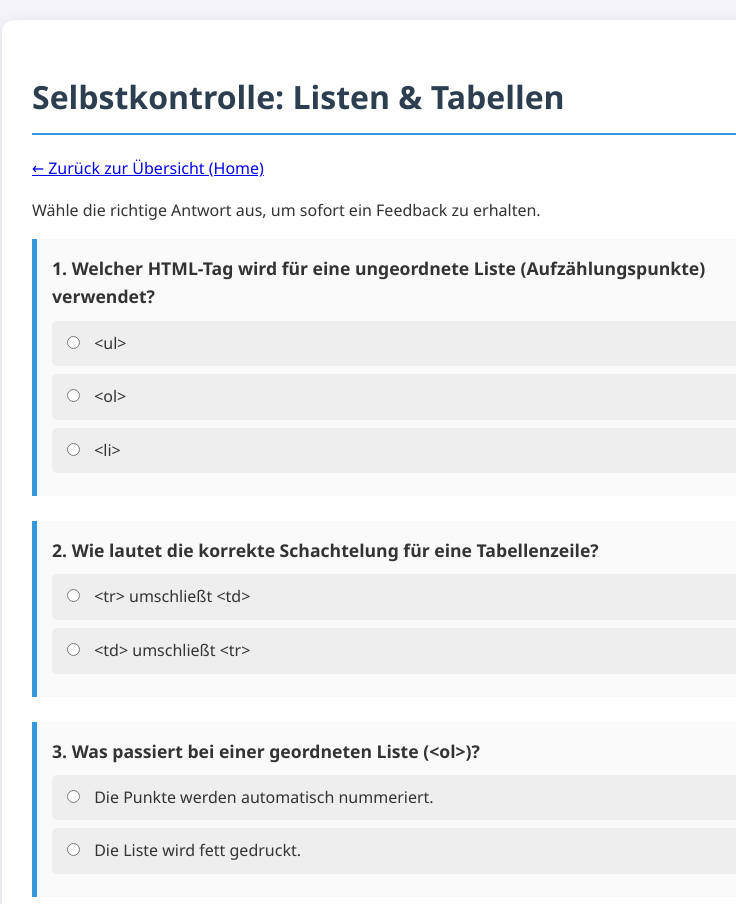
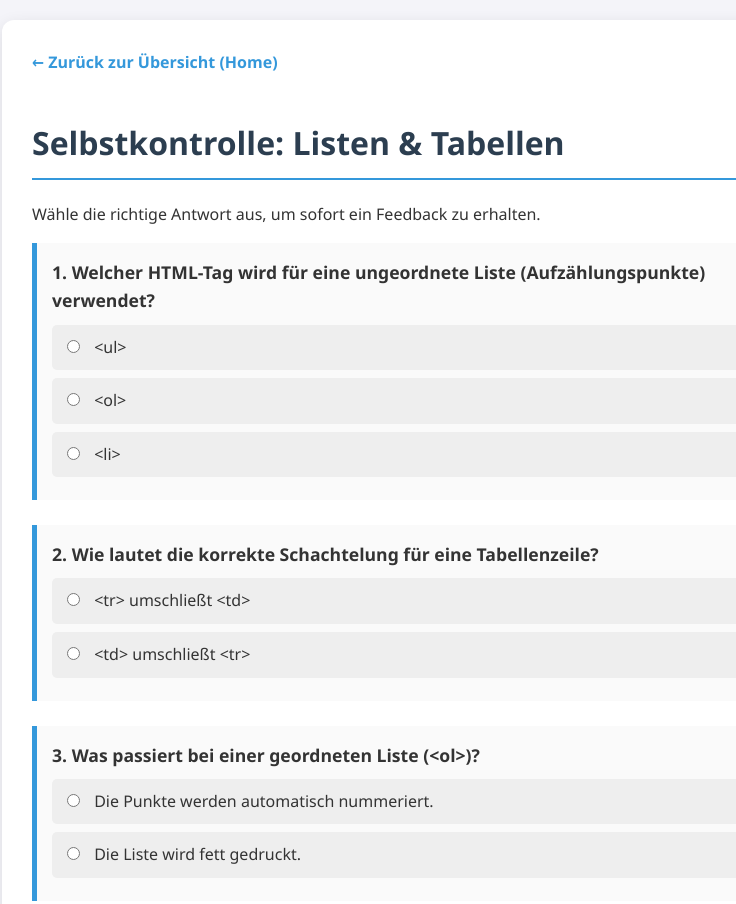
Before and after one commit to guenter-khev/khev-2026-5r-inf, a plain HTML site: page uebung_4_4_quiz.html in a window 1280 px wide. Shown: the top 904 px of the page, without its empty margins (238-974 px from the left). Drawn offline with Linux system fonts and the light colour scheme.

Commit message:
Update uebung_4_4_quiz.html

```diff
--- a/uebung_4_4_quiz.html
+++ b/uebung_4_4_quiz.html
@@ -8,6 +8,8 @@
         body { font-family: 'Segoe UI', Tahoma, Geneva, Verdana, sans-serif; line-height: 1.6; max-width: 800px; margin: 0 auto; padding: 20px; background-color: #f4f4f9; color: #333; }
         .quiz-container { background: white; padding: 30px; border-radius: 12px; box-shadow: 0 4px 15px rgba(0,0,0,0.1); }
         h1 { color: #2c3e50; border-bottom: 2px solid #3498db; padding-bottom: 10px; }
+        .nav-link { display: inline-block; margin-bottom: 20px; text-decoration: none; color: #3498db; font-weight: bold; }
+        .nav-link:hover { text-decoration: underline; }
         .question-block { margin-bottom: 25px; padding: 15px; border-left: 5px solid #3498db; background: #fafafa; }
         .question-text { font-weight: bold; font-size: 1.1em; margin-bottom: 10px; }
         .option { display: block; margin: 8px 0; padding: 10px; background: #eee; border-radius: 5px; cursor: pointer; transition: 0.3s; }
@@ -21,8 +23,9 @@
 <body>
 
 <div class="quiz-container">
+    <a href="index.html" class="nav-link">← Zurück zur Übersicht (Home)</a>
     <h1>Selbstkontrolle: Listen & Tabellen</h1>
-    <a href="index.html" class="nav-link">← Zurück zur Übersicht (Home)</a>
+
     <p>Wähle die richtige Antwort aus, um sofort ein Feedback zu erhalten.</p>
 
     <div class="question-block">
```
